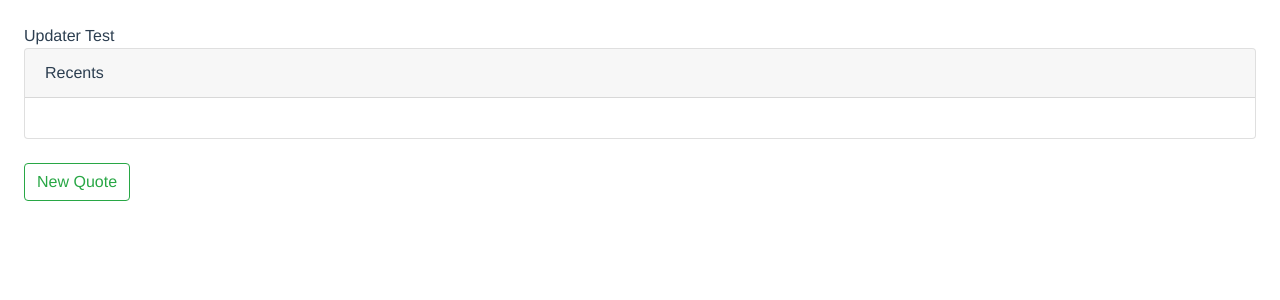
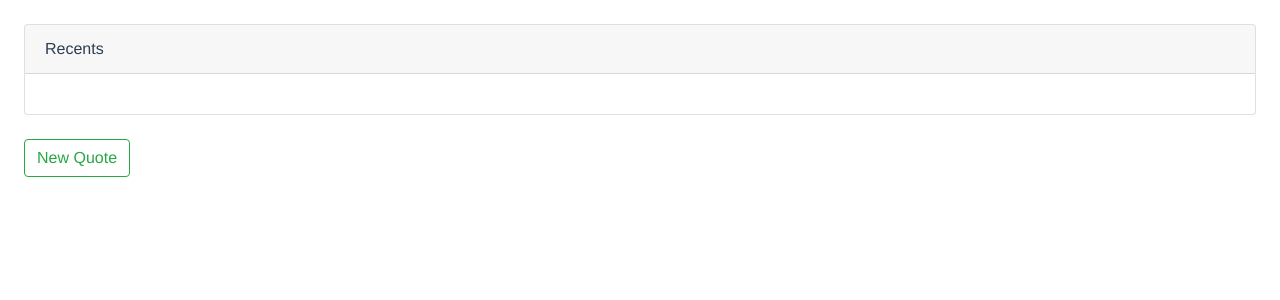
Before and after one commit to kyleaupton/witte-quote-generator-desktop, a Vue app: page /#/ in a window 1280 px wide. Shown: the top 300 px of the page. Built offline with nearby package versions, Linux system fonts and the light colour scheme.

Commit message:
Update Dashboard.vue

```diff
--- a/src/components/Dashboard/Dashboard.vue
+++ b/src/components/Dashboard/Dashboard.vue
@@ -1,6 +1,5 @@
 <template>
   <div class="dashboard-main">
-    <div>Updater Test</div>
     <b-card class="dashboard-recents-card" header="Recents">
       <div class="dashboard-recents-container">
         <RecentQuote
```
